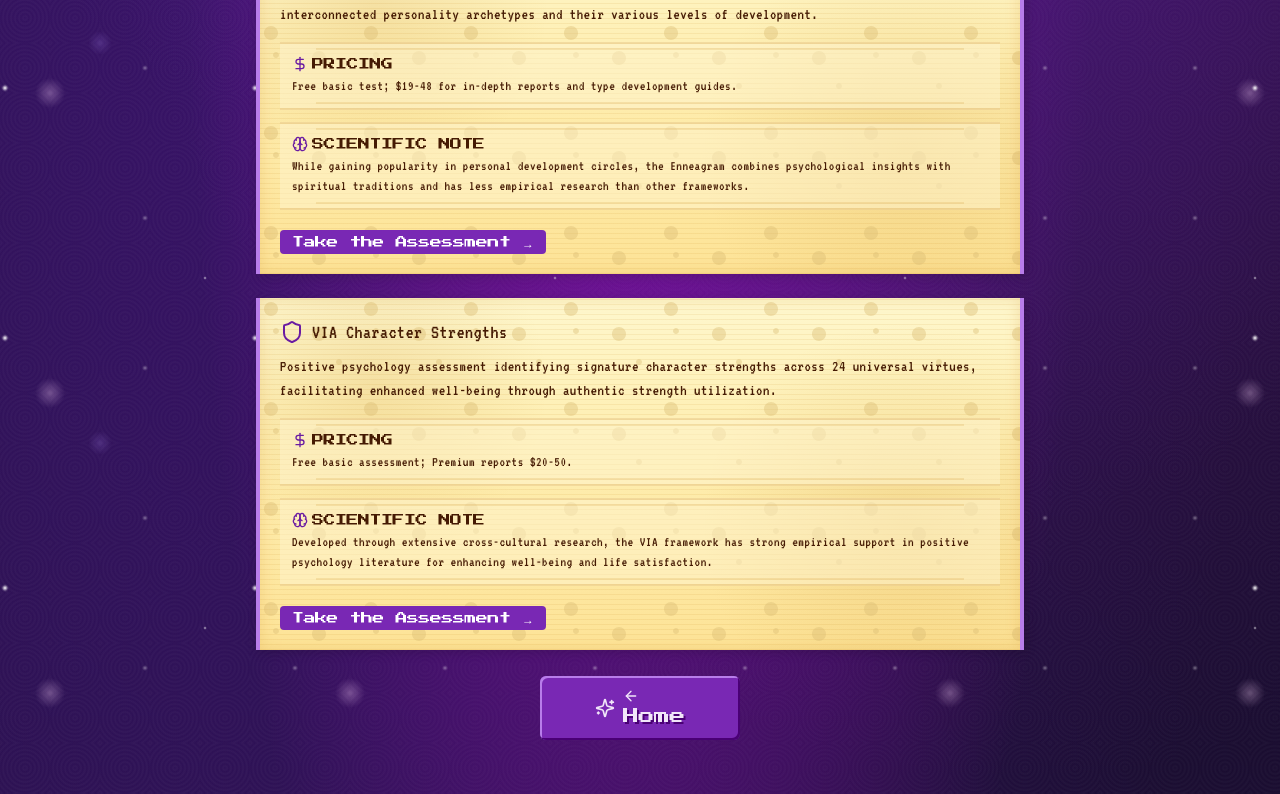
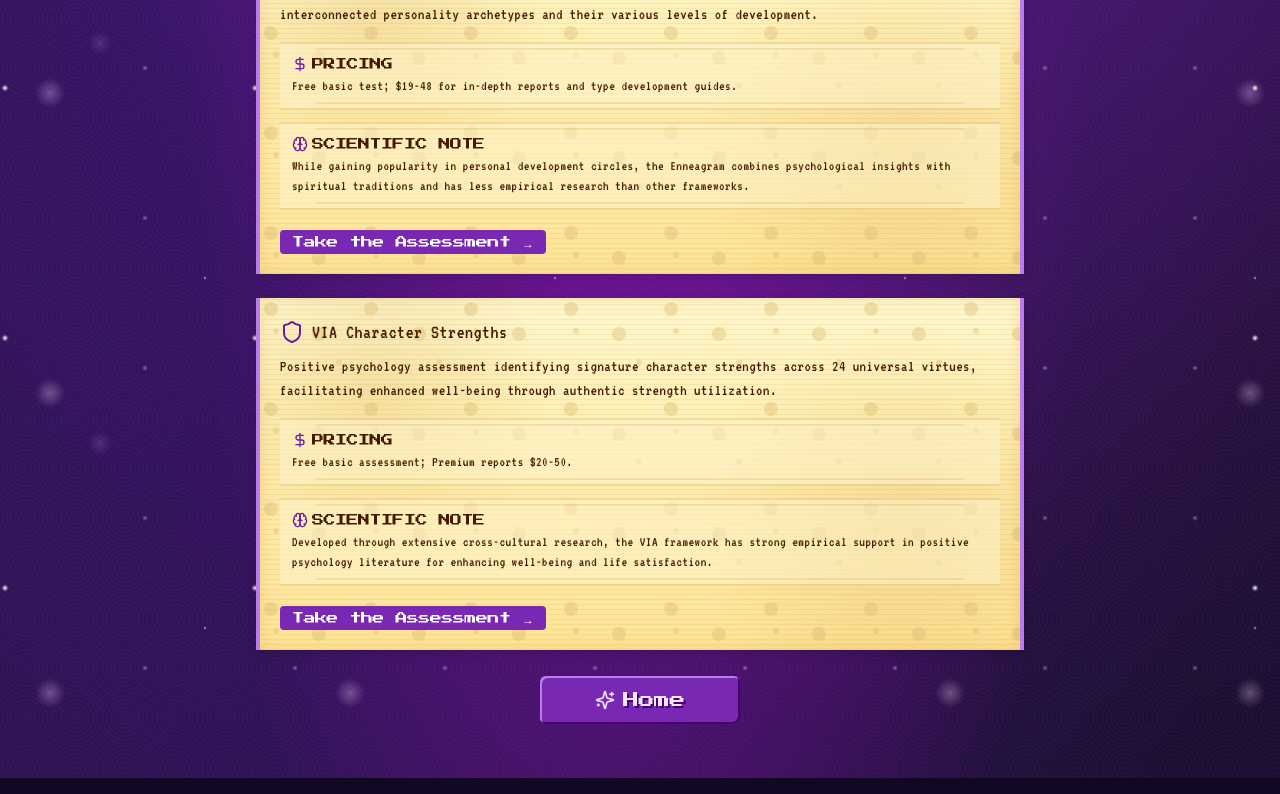
Before and after one commit to Ralek1/habitscroll-online, a React (Vite) app: page /learn-who-you-are in a window 1280 px wide. Shown: the part 2057-2851 px from the top of the page. Built offline with nearby package versions, Linux system fonts and the light colour scheme.

Commit message:
Remove arrow from home button
Removed the arrow icon from the home button on the LearnWhoYouAre page.

```diff
--- a/src/pages/LearnWhoYouAre.tsx
+++ b/src/pages/LearnWhoYouAre.tsx
@@ -1,4 +1,3 @@
-
 import React from 'react';
 import { Link } from 'react-router-dom';
 import PixelButton from '../components/PixelButton';
@@ -158,7 +157,6 @@ const LearnWhoYouAre: React.FC = () => {
 
         <Link to="/">
           <PixelButton onClick={() => {}}>
-            <ArrowLeft className="w-4 h-4 mr-2" />
             Home
           </PixelButton>
         </Link>
```
